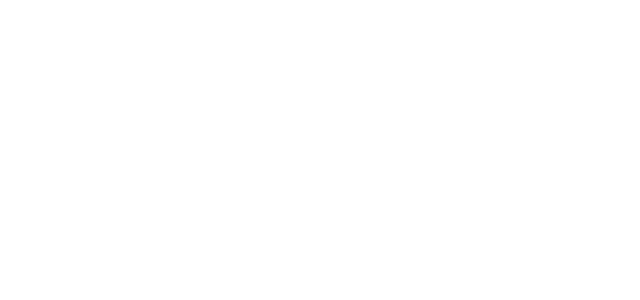
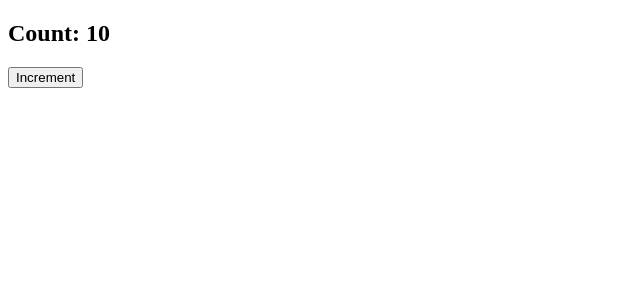
Before and after one commit to SHEMNDARONGUGI/React_Learn_Practical_Way, a React (Vite) app in the folder stateHooks/: page / in a window 1280 px wide. Shown: the top 300 px of the page, without its empty margins (0-640 px from the left). Built offline with nearby package versions, Linux system fonts and the light colour scheme.

Commit message:
passing arrow functions as initial value for our useStates

```diff
--- a/stateHooks/src/App.jsx
+++ b/stateHooks/src/App.jsx
@@ -1,6 +1,7 @@
 import { useState } from "react";
 import ComponentOne from "./components/ComponentOne";
 import ComponentTwo from "./components/ComponentTwo";
+import ExampleOne from "./components/ExampleOne";
 
 const App = () => {
   //Sharing states into other components
@@ -52,6 +53,9 @@
 
   return (
     <section>
+      {/* passing arrow functions as initial value for our useStates */}
+      <ExampleOne />
+
       {/* <ComponentOne count={count} onClickHandler={() => setCount(count + 1)} />
       <ComponentTwo count={count} onClickHandler={() => setCount(count - 1)} /> */}
       {/* working with an array of objects with useState */}
@@ -60,7 +64,6 @@
       ))}
 
       <button onClick={handleClick}>Change Name</button> */}
-
       {/* <h1>Title: {movie.title}</h1>
       <p>ratings: {movie.ratings}</p>
 
--- /dev/null
+++ b/stateHooks/src/components/ExampleOne.jsx
@@ -0,0 +1,20 @@
+import { useState } from "react";
+
+function ExampleOne() {
+  const [count, setCount] = useState(() => {
+    const initialCount = 10;
+    return initialCount;
+  });
+
+  const increment = () => {
+    setCount((prevCount) => prevCount + 1);
+  };
+  return (
+    <div>
+      <h1>Count: {count}</h1>
+      <button onClick={increment}>Increment</button>
+    </div>
+  );
+}
+
+export default ExampleOne;
```
Also changed, not shown: stateHooks/src/components/ExampleTwo.jsx (added, +11 -0 lines).
